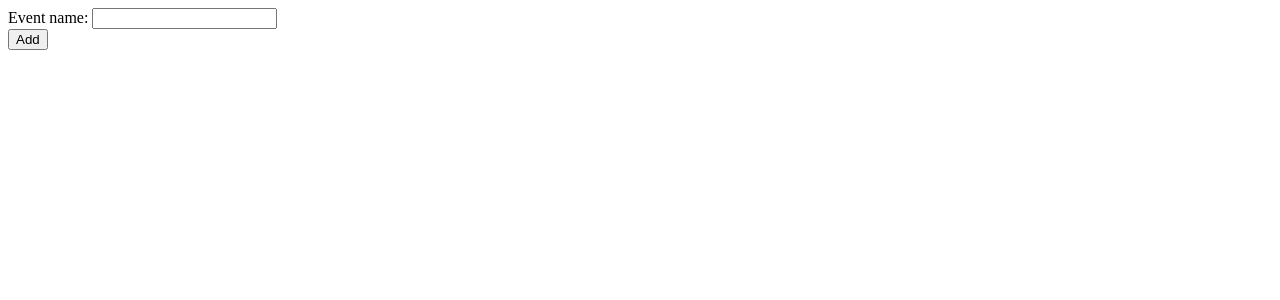
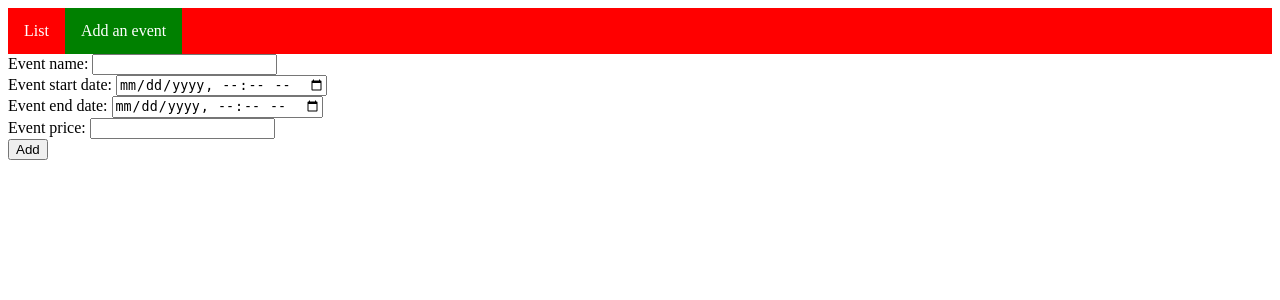
Before and after one commit to A-Potion/sniffshow, a Django app: page /event/add/ in a window 1280 px wide. Shown: the top 300 px of the page. Run offline with Django 5.2, Linux system fonts and the light colour scheme.

Commit message:
navbar, bug fixed!

```diff
--- a/event/forms.py
+++ b/event/forms.py
@@ -1,4 +1,15 @@
 from django import forms
+from django.forms import ModelForm
+from .models import Event
 
-class AddForm(forms.Form):
-    ename = forms.CharField(label="Event name", max_length=120)
+class DateInput(forms.DateTimeInput):
+    input_type = 'datetime-local'
+
+class AddForm(ModelForm):
+    class Meta:
+        model = Event
+        fields = ["event_name", "event_start_date", "event_end_date", "event_price"]
+        widgets = {
+            'event_start_date': DateInput(),
+            'event_end_date': DateInput(),
+        }
--- /dev/null
+++ b/event/static/event/style.css
@@ -0,0 +1,23 @@
+ul {
+    list-style-type: none;
+    margin: 0;
+    padding: 0;
+    overflow: hidden;
+    background-color: red;
+}
+
+li {
+    float: left;
+}
+
+li a {
+    color: white;
+    display: block;
+    text-align: center;
+    padding: 14px 16px;
+    text-decoration: none;
+}
+
+li.active {
+    background-color: green;
+}
--- a/event/templates/event/add.html
+++ b/event/templates/event/add.html
@@ -1,9 +1,17 @@
 <!DOCTYPE html>
 <head>
+    {% load static %}
     <title>Add a SniffShow event!</title>
+    <link rel="stylesheet" href="{% static 'event/style.css' %}">
 </head>
 
 <body>
+
+    <ul class="navbar">
+        <li><a href="{% url 'event:list' %}">List</a></li>
+        <li class = "active"><a href="{% url 'event:add' %}">Add an event</a></li>
+    </ul>
+
     <form action="{% url 'event:add' %}" method="post">
         {% csrf_token %}
         {{ form }}
--- a/event/views.py
+++ b/event/views.py
@@ -8,6 +8,8 @@ from django.urls import reverse
 from django.views import generic
 from django.utils import timezone
 from .forms import AddForm
+
+import datetime
 
 
 class ListView(generic.ListView):
@@ -20,9 +22,12 @@ def add(request):
     if request.method == "POST":
         form = AddForm(request.POST)
         if form.is_valid():
-            form.save()
-            ename = form.cleaned_data['ename']
-            Event.objects.create(event_start_date = timezone.now(), event_end_date = timezone.now(), event_name = ename, event_price = 1)
+            data = form.cleaned_data
+            event_start_date = form.cleaned_data["event_start_date"]
+            event_end_date = form.cleaned_data["event_end_date"]
+            event_name = form.cleaned_data["event_name"]
+            event_price = form.cleaned_data["event_price"]
+            Event.objects.create(event_start_date=event_start_date, event_end_date=event_end_date, event_name=event_name, event_price=event_price)
             return HttpResponseRedirect(reverse("event:list"))
     else:
         form = AddForm()
```
Also changed, not shown: event/templates/event/list.html (+23 -3 lines), db.sqlite3, event/migrations/0002_alter_event_event_end_date_and_more.py (added), event/migrations/0003_alter_event_event_end_date_and_more.py (added).
